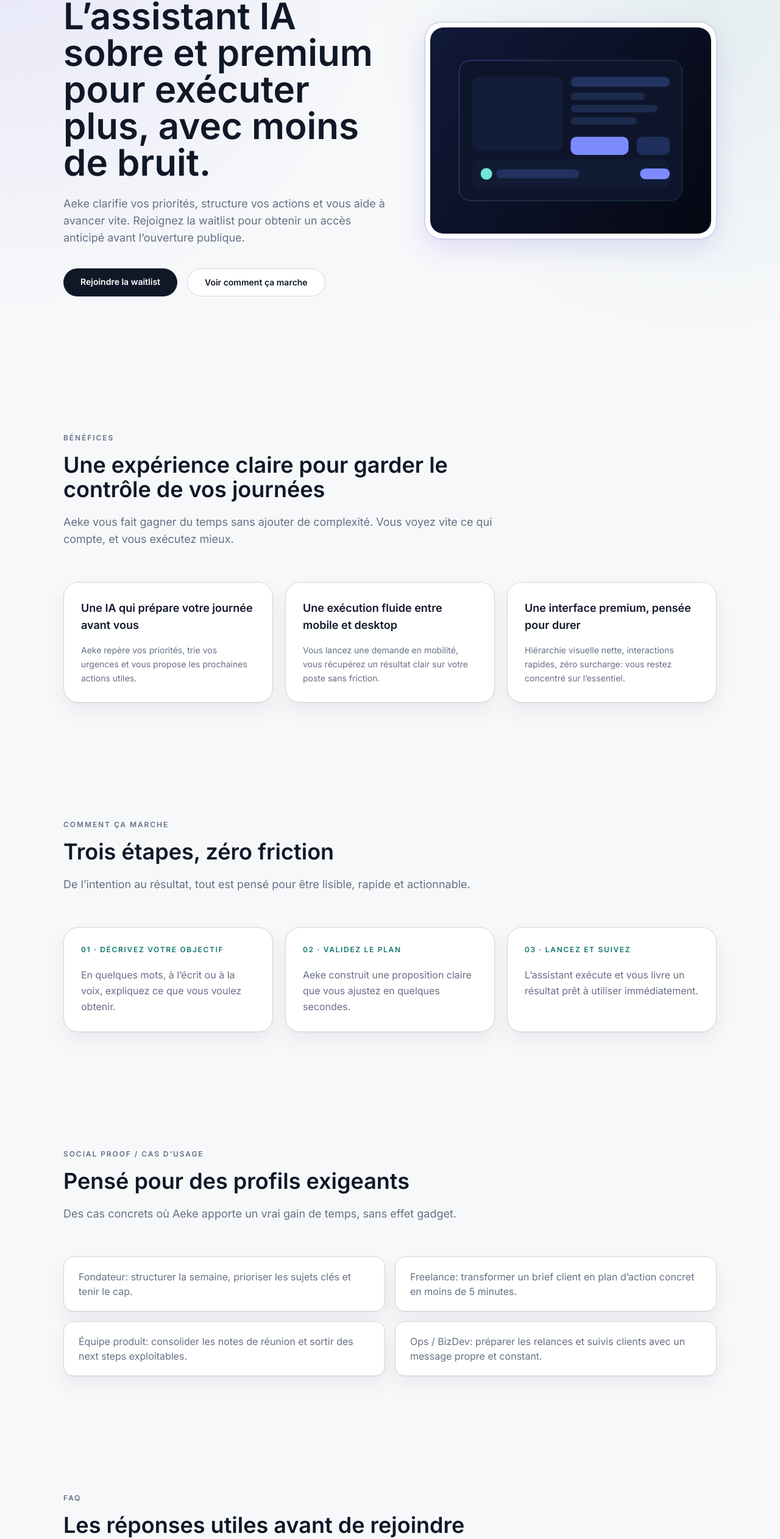
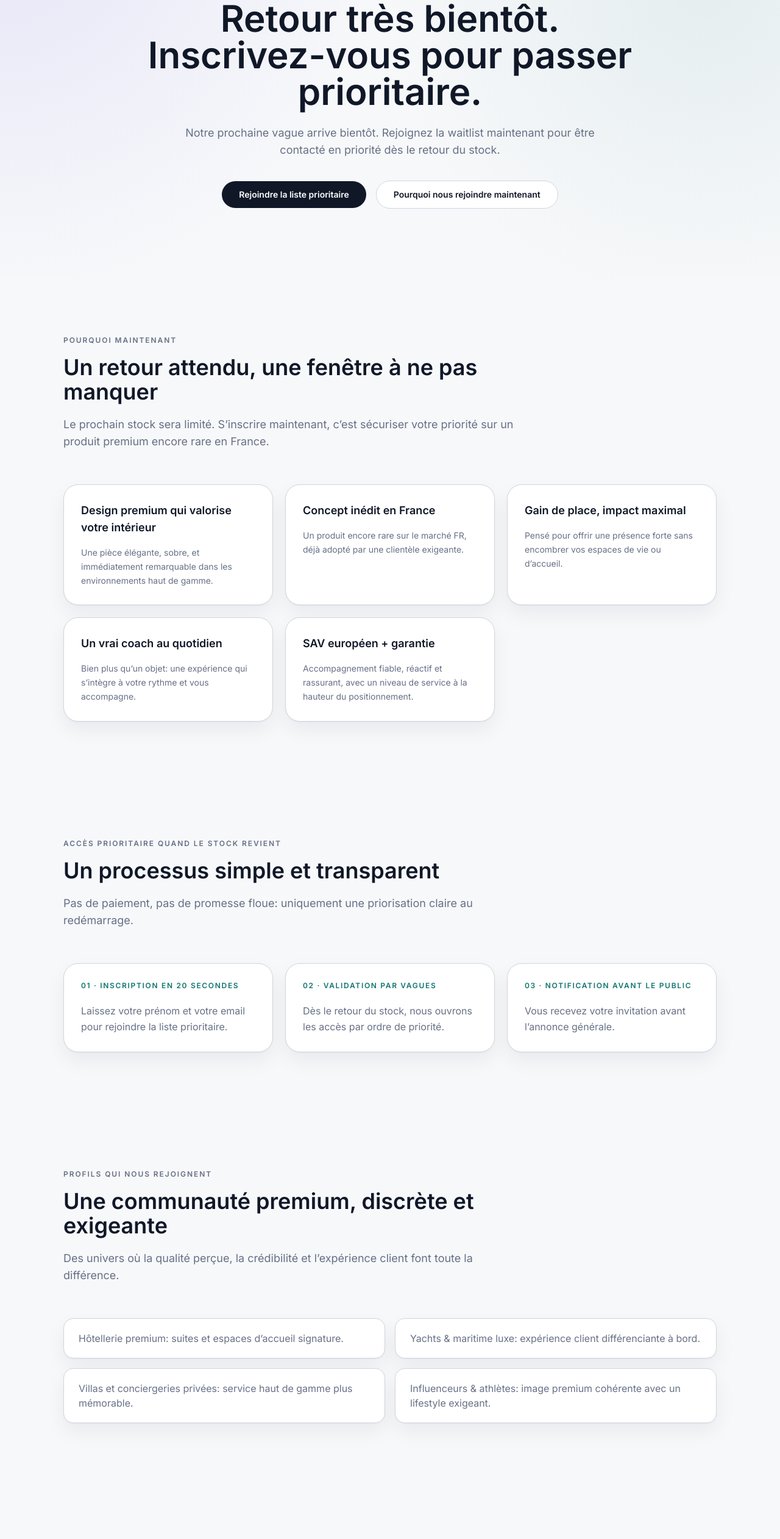
Before and after one commit to ZIZOU066/projet-machine-ia, a React (Vite) app: page / in a window 1280 px wide. Shown: the part 207-2730 px from the top of the page at 61% size. Built offline with nearby package versions, Linux system fonts and the light colour scheme.

Commit message:
repositionnement copy premium indisponible + accès prioritaire

```diff
--- a/src/App.jsx
+++ b/src/App.jsx
@@ -1,12 +1,12 @@
 import Header from './components/Header'
 import Footer from './components/Footer'
-import BenefitsSection from './sections/BenefitsSection'
 import FaqSection from './sections/FaqSection'
 import HeroSection from './sections/HeroSection'
-import HowItWorksSection from './sections/HowItWorksSection'
-import UseCasesSection from './sections/UseCasesSection'
+import PriorityAccessSection from './sections/PriorityAccessSection'
+import PremiumTargetsSection from './sections/PremiumTargetsSection'
+import ReasonsNowSection from './sections/ReasonsNowSection'
 import WaitlistSection from './sections/WaitlistSection'
-import { benefits, faq, navLinks, steps, useCases } from './data/content'
+import { navLinks, objections, premiumTargets, prioritySteps, reasonsNow } from './data/content'
 
 export default function App() {
   return (
@@ -14,10 +14,10 @@ export default function App() {
       <Header navLinks={navLinks} />
       <main>
         <HeroSection />
-        <BenefitsSection items={benefits} />
-        <HowItWorksSection steps={steps} />
-        <UseCasesSection useCases={useCases} />
-        <FaqSection faq={faq} />
+        <ReasonsNowSection items={reasonsNow} />
+        <PriorityAccessSection steps={prioritySteps} />
+        <PremiumTargetsSection items={premiumTargets} />
+        <FaqSection faq={objections} />
         <WaitlistSection />
       </main>
       <Footer />
--- a/src/data/content.js
+++ b/src/data/content.js
@@ -1,65 +1,75 @@
 export const navLinks = [
-  { label: 'Bénéfices', href: '#benefices' },
-  { label: 'Fonctionnement', href: '#fonctionnement' },
-  { label: 'Cas d’usage', href: '#cas-usage' },
+  { label: 'Pourquoi maintenant', href: '#pourquoi-maintenant' },
+  { label: 'Accès prioritaire', href: '#acces-prioritaire' },
+  { label: 'Pour qui', href: '#pour-qui' },
   { label: 'FAQ', href: '#faq' },
 ]
 
-export const benefits = [
+export const reasonsNow = [
   {
-    title: 'Une IA qui prépare votre journée avant vous',
+    title: 'Design premium qui valorise votre intérieur',
     description:
-      'Aeke repère vos priorités, trie vos urgences et vous propose les prochaines actions utiles.',
+      'Une pièce élégante, sobre, et immédiatement remarquable dans les environnements haut de gamme.',
   },
   {
-    title: 'Une exécution fluide entre mobile et desktop',
+    title: 'Concept inédit en France',
     description:
-      'Vous lancez une demande en mobilité, vous récupérez un résultat clair sur votre poste sans friction.',
+      'Un produit encore rare sur le marché FR, déjà adopté par une clientèle exigeante.',
   },
   {
-    title: 'Une interface premium, pensée pour durer',
+    title: 'Gain de place, impact maximal',
     description:
-      'Hiérarchie visuelle nette, interactions rapides, zéro surcharge: vous restez concentré sur l’essentiel.',
+      'Pensé pour offrir une présence forte sans encombrer vos espaces de vie ou d’accueil.',
+  },
+  {
+    title: 'Un vrai coach au quotidien',
+    description:
+      'Bien plus qu’un objet: une expérience qui s’intègre à votre rythme et vous accompagne.',
+  },
+  {
+    title: 'SAV européen + garantie',
+    description:
+      'Accompagnement fiable, réactif et rassurant, avec un niveau de service à la hauteur du positionnement.',
   },
 ]
 
-export const steps = [
+export const prioritySteps = [
   {
-    title: '01 · Décrivez votre objectif',
-    detail: 'En quelques mots, à l’écrit ou à la voix, expliquez ce que vous voulez obtenir.',
+    title: '01 · Inscription en 20 secondes',
+    detail: 'Laissez votre prénom et votre email pour rejoindre la liste prioritaire.',
   },
   {
-    title: '02 · Validez le plan',
-    detail: 'Aeke construit une proposition claire que vous ajustez en quelques secondes.',
+    title: '02 · Validation par vagues',
+    detail: 'Dès le retour du stock, nous ouvrons les accès par ordre de priorité.',
   },
   {
-    title: '03 · Lancez et suivez',
-    detail: 'L’assistant exécute et vous livre un résultat prêt à utiliser immédiatement.',
+    title: '03 · Notification avant le public',
+    detail: 'Vous recevez votre invitation avant l’annonce générale.',
   },
 ]
 
-export const useCases = [
-  'Fondateur: structurer la semaine, prioriser les sujets clés et tenir le cap.',
-  'Freelance: transformer un brief client en plan d’action concret en moins de 5 minutes.',
-  'Équipe produit: consolider les notes de réunion et sortir des next steps exploitables.',
-  'Ops / BizDev: préparer les relances et suivis clients avec un message propre et constant.',
+export const premiumTargets = [
+  'Hôtellerie premium: suites et espaces d’accueil signature.',
+  'Yachts & maritime luxe: expérience client différenciante à bord.',
+  'Villas et conciergeries privées: service haut de gamme plus mémorable.',
+  'Influenceurs & athlètes: image premium cohérente avec un lifestyle exigeant.',
 ]
 
-export const faq = [
+export const objections = [
   {
-    q: 'Aeke est-il déjà disponible ?',
-    a: 'Le produit arrive bientôt. La waitlist donne un accès anticipé prioritaire dès l’ouverture.',
+    q: 'Le positionnement semble premium: pourquoi rejoindre maintenant ?',
+    a: 'Justement pour sécuriser une place prioritaire avant le prochain retour stock et bénéficier des meilleures conditions d’accès.',
   },
   {
-    q: 'Rejoindre la waitlist est-il payant ?',
-    a: 'Non. L’inscription est gratuite, sans carte bancaire et sans engagement.',
+    q: 'Il existe des alternatives, qu’est-ce qui change ici ?',
+    a: 'La différence est dans l’expérience globale: design, exclusivité, accompagnement européen et exécution sans compromis.',
   },
   {
-    q: 'Qui est prioritaire pour l’accès anticipé ?',
-    a: 'Les profils qui ont un vrai besoin opérationnel: freelances, fondateurs, équipes produit et ops.',
+    q: 'Comment être sûr de la crédibilité de la marque ?',
+    a: 'Nous misons sur la transparence, le service et une sélection progressive des accès pour maintenir un niveau d’exigence élevé.',
   },
   {
-    q: 'Combien de temps pour recevoir une réponse ?',
-    a: 'Nous contactons les inscrits par vagues. Les premiers inscrits sont servis en priorité.',
+    q: 'Faut-il payer pour s’inscrire ?',
+    a: 'Non. La waitlist est 100% gratuite, sans carte bancaire et sans engagement.',
   },
 ]
--- a/src/sections/FaqSection.jsx
+++ b/src/sections/FaqSection.jsx
@@ -8,8 +8,8 @@ export default function FaqSection({ faq }) {
       <Container>
         <SectionTitle
           eyebrow="FAQ"
-          title="Les réponses utiles avant de rejoindre l’accès anticipé"
-          description="On va à l’essentiel: disponibilité, coût, profils concernés et fonctionnement de la waitlist."
+          title="Les réponses essentielles avant de rejoindre la waitlist"
+          description="Objectif: vous donner un cadre clair, crédible et rassurant en quelques secondes."
         />
         <div className="space-y-4">
           {faq.map((item) => (
--- a/src/sections/HeroSection.jsx
+++ b/src/sections/HeroSection.jsx
@@ -1,41 +1,37 @@
 import Container from '../components/Container'
-import heroVisual from '../assets/images/hero-device.svg'
 
 export default function HeroSection() {
   return (
-    <section id="top" className="relative overflow-hidden bg-hero-radial pb-24 pt-16 sm:pb-28 sm:pt-20 lg:pb-32">
+    <section id="top" className="relative overflow-hidden bg-hero-radial pb-20 pt-16 sm:pb-24 sm:pt-20 lg:pb-28">
       <Container>
-        <div className="grid items-center gap-14 lg:grid-cols-[1.05fr_0.95fr] lg:gap-16">
-          <div>
-            <p className="mb-5 inline-flex rounded-full border border-line bg-panel px-4 py-2 text-xs font-semibold uppercase tracking-[0.14em] text-slate">
-              Programme accès anticipé
+        <div className="mx-auto max-w-4xl text-center">
+          <p className="mb-6 inline-flex rounded-full border border-line bg-panel px-4 py-2 text-xs font-semibold uppercase tracking-[0.14em] text-slate">
+            Victime de son succès · actuellement indisponible
           </p>
+
           <h1 className="text-4xl font-semibold leading-[1.08] text-ink sm:text-5xl lg:text-6xl">
-              L’assistant IA sobre et premium pour exécuter plus, avec moins de bruit.
+            Retour très bientôt.
+            <br className="hidden sm:block" />
+            Inscrivez-vous pour passer prioritaire.
           </h1>
-            <p className="mt-6 max-w-xl text-base leading-relaxed text-slate sm:text-lg">
-              Aeke clarifie vos priorités, structure vos actions et vous aide à avancer vite.
-              Rejoignez la waitlist pour obtenir un accès anticipé avant l’ouverture publique.
+
+          <p className="mx-auto mt-6 max-w-2xl text-base leading-relaxed text-slate sm:text-lg">
+            Notre prochaine vague arrive bientôt. Rejoignez la waitlist maintenant pour être contacté en priorité dès le retour du stock.
           </p>
-            <div className="mt-9 flex flex-wrap gap-4">
+
+          <div className="mt-9 flex flex-wrap items-center justify-center gap-4">
             <a
               href="#acces-anticipe"
               className="rounded-full bg-ink px-7 py-3 text-sm font-semibold text-white transition hover:opacity-90"
             >
-                Rejoindre la waitlist
+              Rejoindre la liste prioritaire
             </a>
             <a
-                href="#fonctionnement"
+              href="#pourquoi-maintenant"
               className="rounded-full border border-line bg-panel px-7 py-3 text-sm font-semibold text-ink transition hover:bg-white"
             >
-                Voir comment ça marche
+              Pourquoi nous rejoindre maintenant
             </a>
-            </div>
-          </div>
-
-          <div className="relative">
-            <div className="absolute -inset-7 -z-10 rounded-[34px] bg-electric/10 blur-3xl" />
-            <img src={heroVisual} alt="Interface premium Aeke" className="w-full rounded-[28px] border border-line bg-panel p-2 shadow-glow" />
           </div>
         </div>
       </Container>
--- /dev/null
+++ b/src/sections/PremiumTargetsSection.jsx
@@ -0,0 +1,23 @@
+import Container from '../components/Container'
+import SectionTitle from '../components/SectionTitle'
+
+export default function PremiumTargetsSection({ items }) {
+  return (
+    <section id="pour-qui" className="py-20 sm:py-24">
+      <Container>
+        <SectionTitle
+          eyebrow="Profils qui nous rejoignent"
+          title="Une communauté premium, discrète et exigeante"
+          description="Des univers où la qualité perçue, la crédibilité et l’expérience client font toute la différence."
+        />
+        <div className="grid gap-4 sm:grid-cols-2">
+          {items.map((item) => (
+            <div key={item} className="rounded-2xl border border-line bg-panel px-6 py-5 text-sm leading-relaxed text-slate shadow-soft sm:text-base">
+              {item}
+            </div>
+          ))}
+        </div>
+      </Container>
+    </section>
+  )
+}
--- /dev/null
+++ b/src/sections/PriorityAccessSection.jsx
@@ -0,0 +1,24 @@
+import Container from '../components/Container'
+import SectionTitle from '../components/SectionTitle'
+
+export default function PriorityAccessSection({ steps }) {
+  return (
+    <section id="acces-prioritaire" className="py-20 sm:py-24">
+      <Container>
+        <SectionTitle
+          eyebrow="Accès prioritaire quand le stock revient"
+          title="Un processus simple et transparent"
+          description="Pas de paiement, pas de promesse floue: uniquement une priorisation claire au redémarrage."
+        />
+        <div className="grid gap-5 md:grid-cols-3">
+          {steps.map((step) => (
+            <article key={step.title} className="rounded-3xl border border-line bg-panel p-7 shadow-soft">
+              <p className="text-xs font-semibold uppercase tracking-[0.14em] text-mint">{step.title}</p>
+              <p className="mt-5 text-base leading-relaxed text-slate">{step.detail}</p>
+            </article>
+          ))}
+        </div>
+      </Container>
+    </section>
+  )
+}
--- /dev/null
+++ b/src/sections/ReasonsNowSection.jsx
@@ -0,0 +1,25 @@
+import Container from '../components/Container'
+import SectionTitle from '../components/SectionTitle'
+
+export default function ReasonsNowSection({ items }) {
+  return (
+    <section id="pourquoi-maintenant" className="py-20 sm:py-24">
+      <Container>
+        <SectionTitle
+          eyebrow="Pourquoi maintenant"
+          title="Un retour attendu, une fenêtre à ne pas manquer"
+          description="Le prochain stock sera limité. S’inscrire maintenant, c’est sécuriser votre priorité sur un produit premium encore rare en France."
+        />
+
+        <div className="grid gap-5 md:grid-cols-2 lg:grid-cols-3">
+          {items.map((item) => (
+            <article key={item.title} className="rounded-3xl border border-line bg-panel p-7 shadow-soft">
+              <h3 className="text-lg font-semibold text-ink">{item.title}</h3>
+              <p className="mt-4 text-sm leading-relaxed text-slate">{item.description}</p>
+            </article>
+          ))}
+        </div>
+      </Container>
+    </section>
+  )
+}
--- a/src/sections/WaitlistSection.jsx
+++ b/src/sections/WaitlistSection.jsx
@@ -14,12 +14,12 @@ export default function WaitlistSection() {
     <section id="acces-anticipe" className="pb-24 pt-20 sm:pb-28 sm:pt-24">
       <Container>
         <div className="rounded-[2rem] border border-line bg-panel p-7 shadow-soft sm:p-10 lg:p-12">
-          <p className="text-xs font-semibold uppercase tracking-[0.15em] text-slate">Accès anticipé uniquement</p>
+          <p className="text-xs font-semibold uppercase tracking-[0.15em] text-slate">Accès prioritaire quand le stock revient</p>
           <h2 className="mt-4 max-w-3xl text-3xl font-semibold leading-tight text-ink sm:text-4xl">
-            Rejoignez la waitlist Aeke et passez en priorité sur les prochaines vagues d’invitation
+            Rejoignez maintenant la liste prioritaire
           </h2>
           <p className="mt-5 max-w-2xl text-base leading-relaxed text-slate">
-            Inscription gratuite, sans paiement. Vous recevez les infos de lancement et votre fenêtre d’accès anticipé.
+            C’est gratuit, sans paiement et sans engagement. Vous serez parmi les premiers informés dès la réouverture.
           </p>
 
           <form onSubmit={onSubmit} className="mt-8 grid gap-4 sm:grid-cols-[1fr_1fr_auto]">
@@ -32,15 +32,15 @@ export default function WaitlistSection() {
             <input
               type="email"
               required
-              placeholder="Email pro"
+              placeholder="Email"
               className="rounded-xl border border-line bg-pearl px-4 py-3 text-sm text-ink placeholder:text-slate/80 focus:border-electric focus:outline-none"
             />
             <button className="rounded-xl bg-ink px-6 py-3 text-sm font-semibold text-white transition hover:opacity-90">
-              Demander mon accès
+              Demander mon accès prioritaire
             </button>
           </form>
 
-          {submitted && <p className="mt-4 text-sm text-mint">Parfait, vous êtes sur la waitlist. On revient vers vous rapidement.</p>}
+          {submitted && <p className="mt-4 text-sm text-mint">Parfait, vous êtes sur la liste prioritaire. On vous contacte dès le retour.</p>}
         </div>
       </Container>
     </section>
```
Lines whose indentation alone changed are shown as unchanged.
